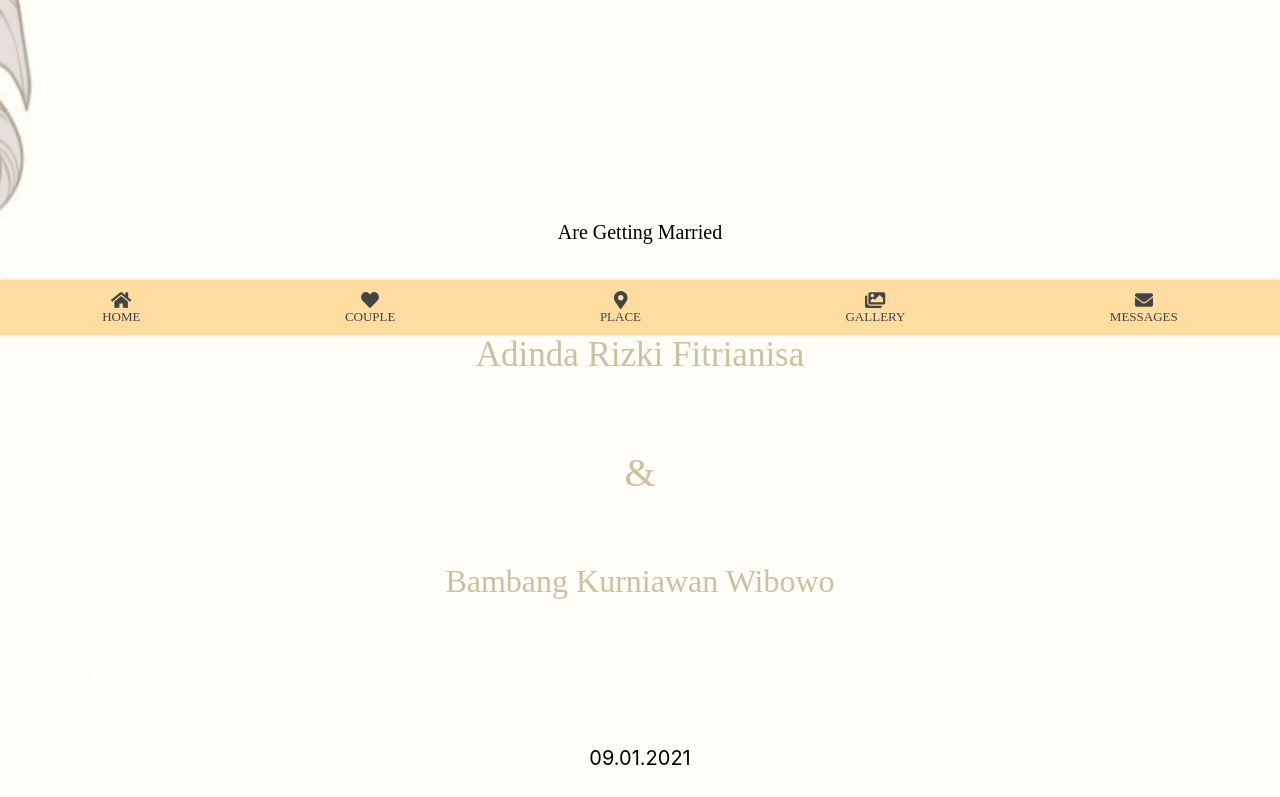
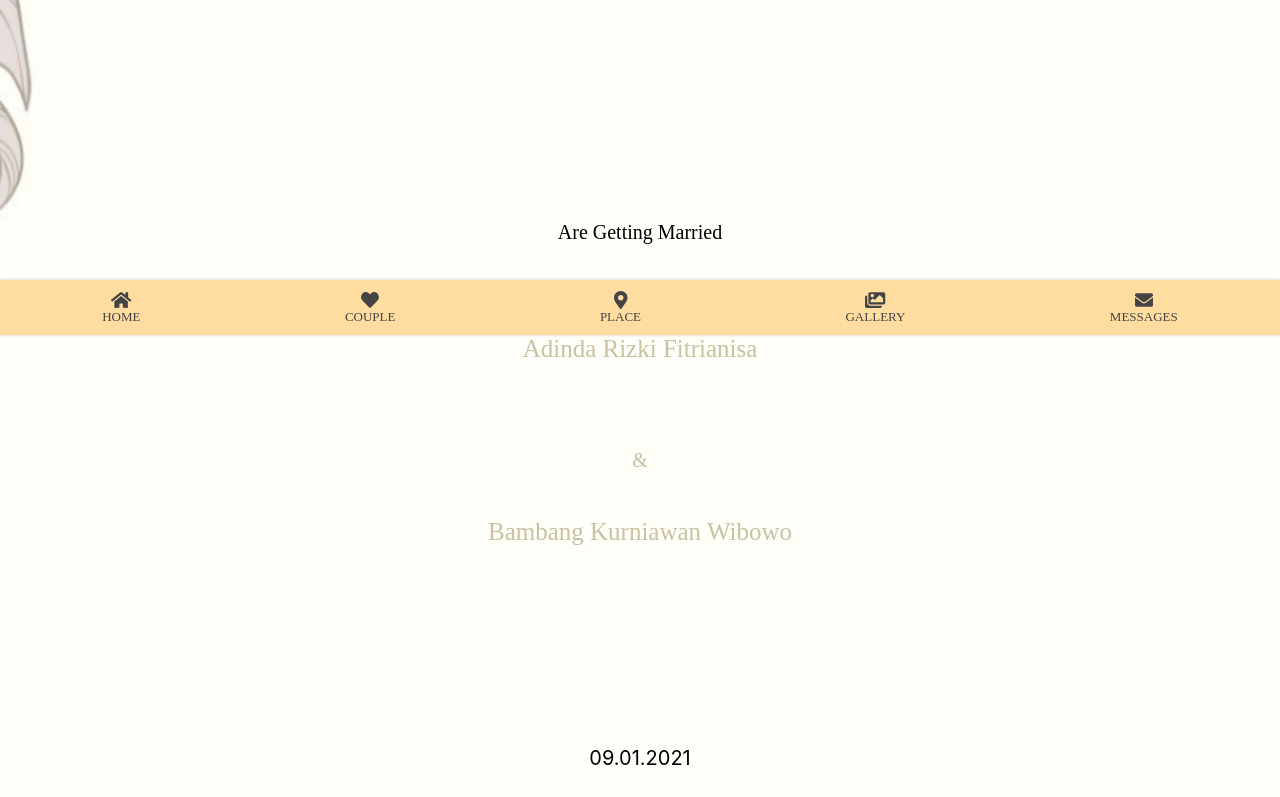
Before and after one commit to bembengggg/weddingbambangdinda, a React (Create React App) app: page / in a window 1280 px wide. Shown: the part 465-1262 px from the top of the page. Built offline with nearby package versions, Linux system fonts and the light colour scheme; a web font is replaced by a local one.

Commit message:
text label

```diff
--- a/src/Component/Cover/Cover.css
+++ b/src/Component/Cover/Cover.css
@@ -89,8 +89,7 @@
     top: 35%;
     width: 100%;
     margin-right: auto;
-
-    font-size: 35px;
+    font-size: 25px;
     animation-name: animasi1;
     animation-duration: 3s;
 }
@@ -100,10 +99,10 @@
     display: flex;
     justify-content: center;
     align-items: center;
-    top: 45%;
+    top: 43%;
     width: 100%;
     margin-right: auto;
-    font-size: 32px;
+    font-size: 25px;
     animation-name: animasi2;
     animation-duration: 3s;
 }
@@ -116,7 +115,7 @@
     top: 40%;
     width: 100%;
     margin-right: auto;
-    font-size: 40px;
+    font-size: 20px;
     animation-name: animasi2;
     animation-duration: 3s;
 }
@@ -139,16 +138,16 @@
 }
 .labelnpl{
     color: #CBC1A1;
-    font-family: 'Playlist';
+    font-family: 'fredoka one';
 }
 .labelnpw{
     color: #CBC1A1;
-    font-family: 'Playlist';
+    font-family: 'fredoka one';
 }
 .labeland{
 
     color: #CBC1A1;
-    font-family: 'Playlist';
+    font-family: 'fredoka one';
 
 }
 @keyframes animasi1{
```
